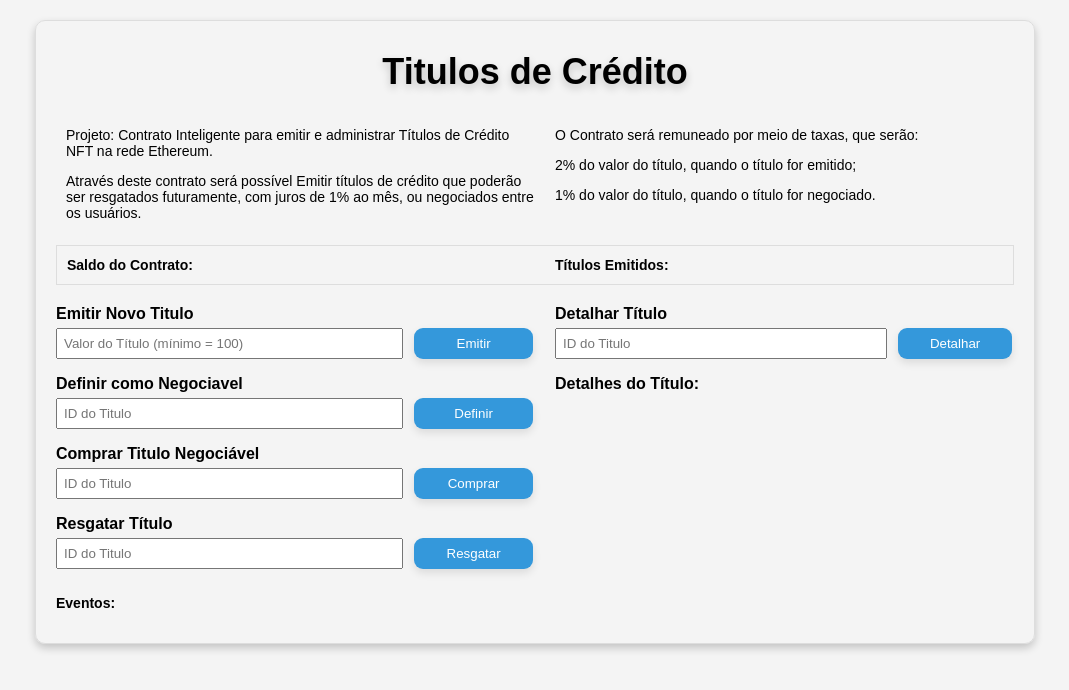
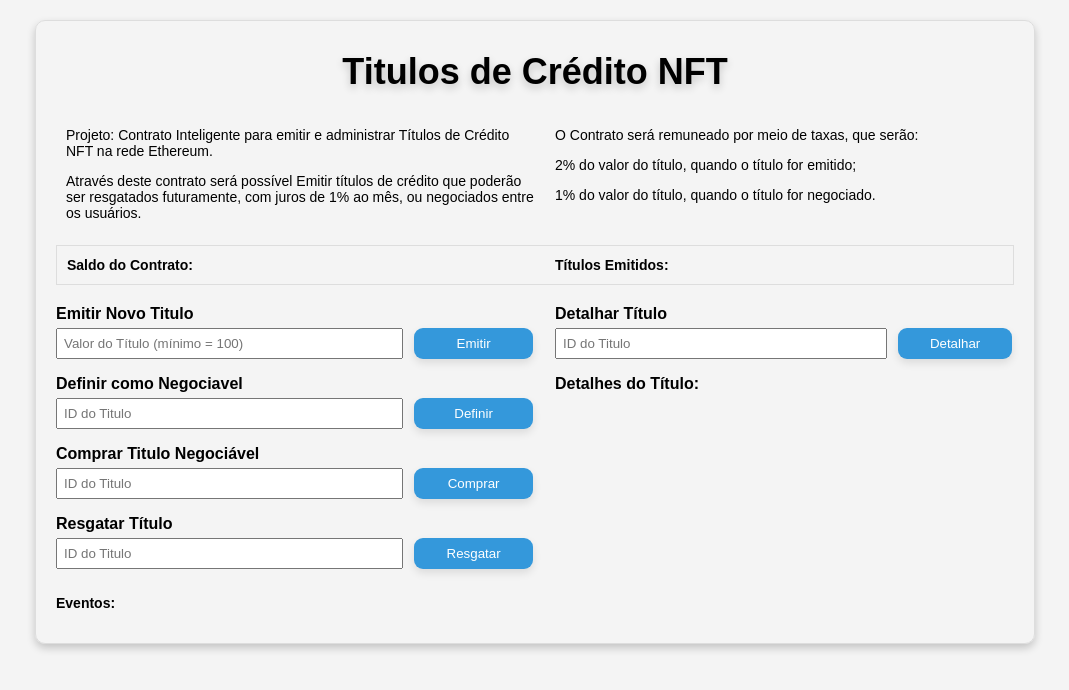
Before and after one commit to andrefernandeslp1/nft-ethereum, a plain HTML site: page index.html in a window 1280 px wide. Shown: the whole page, without its empty margins (105-1174 px from the left). Drawn offline with Linux system fonts and the light colour scheme.

Commit message:
Update index.html

```diff
--- a/index.html
+++ b/index.html
@@ -11,7 +11,7 @@
 </head>
 <body>
     <div class="top">
-        <h2>Titulos de Crédito</h2>
+        <h2>Titulos de Crédito NFT</h2>
     </div>
 
     <div class="cabecalho">
```
